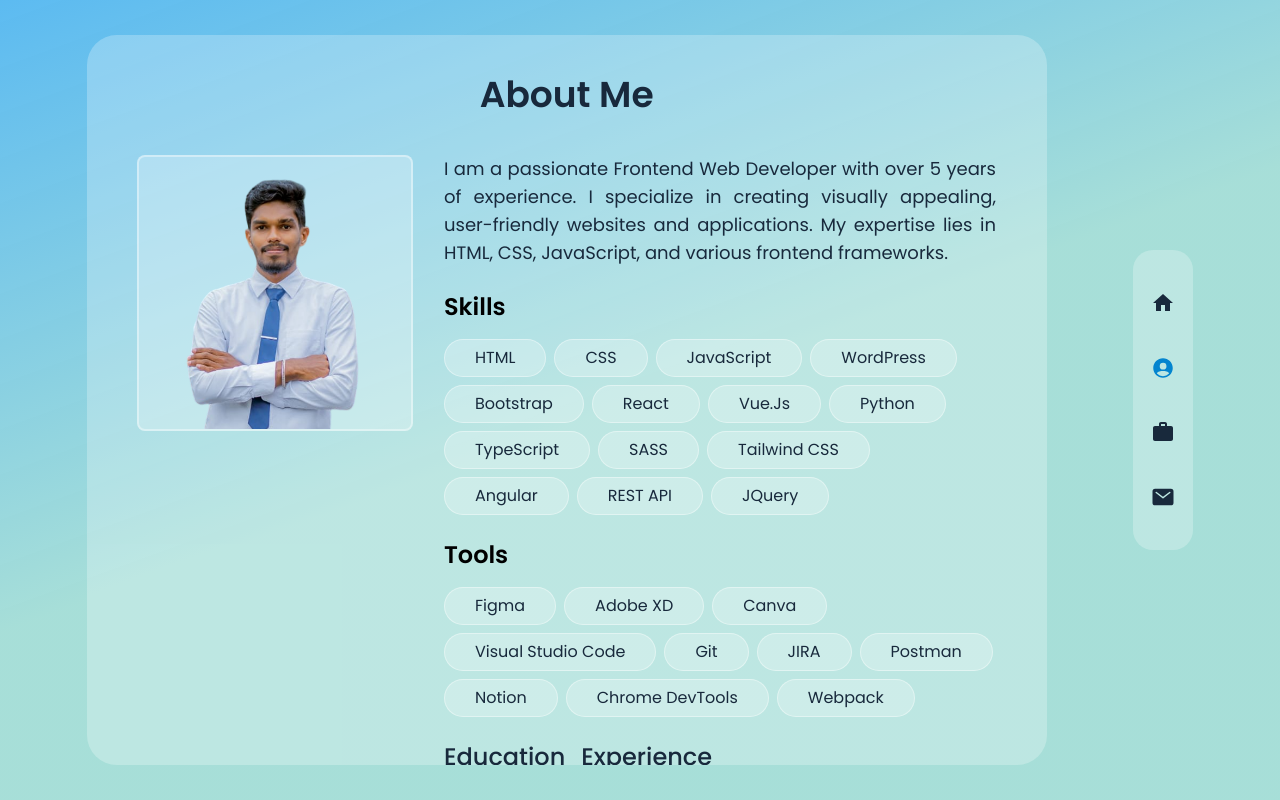
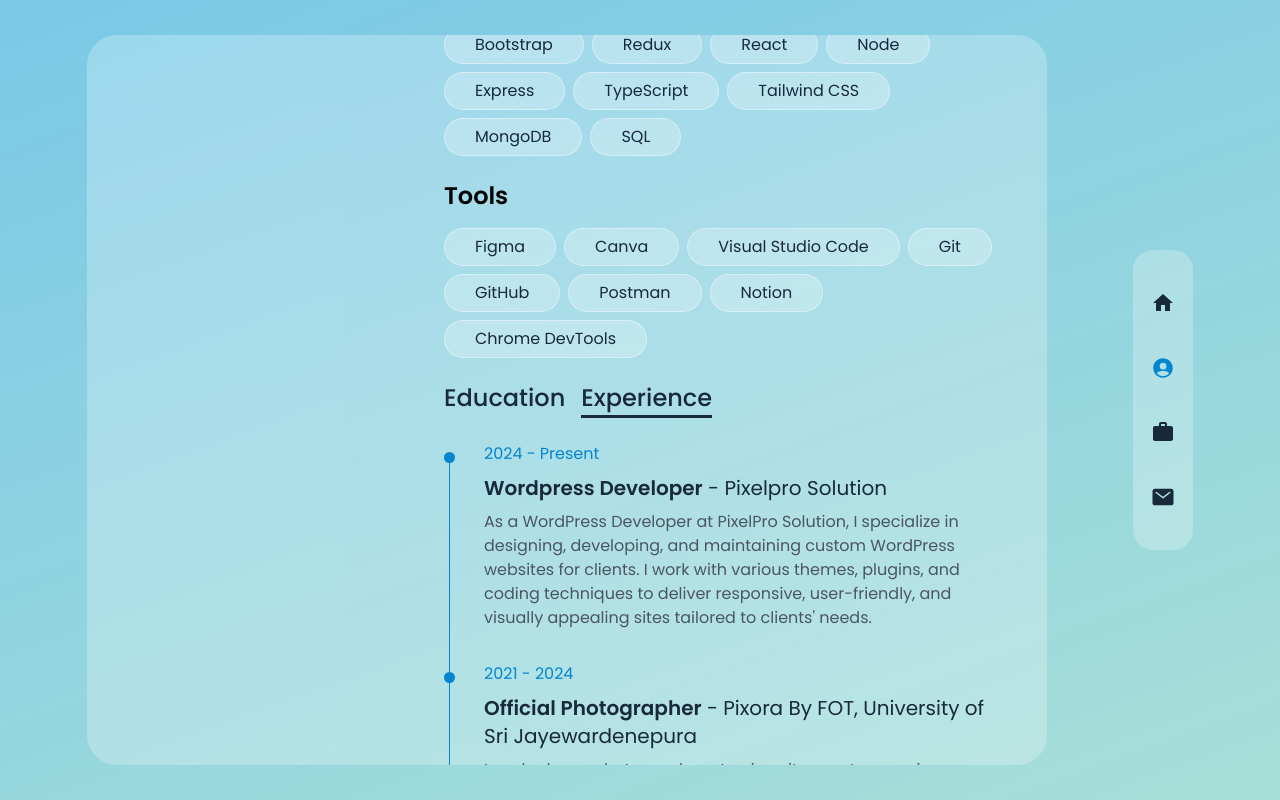
Before and after one commit to Dulithapathum/My-Portfolio, a React (Vite) app: page /about in a window 1280 px wide. Both pictures are taken after a click on the button "Experience". Built offline with nearby package versions, Linux system fonts and the light colour scheme.

Commit message:
Change Colors And Data

```diff
--- a/src/Components/Layout.jsx
+++ b/src/Components/Layout.jsx
@@ -5,12 +5,12 @@ import { motion } from "framer-motion";
 
 const Layout = () => {
   return (
-    <div className="bg-custom-linear w-full h-[100vh] sm:min-h-screen flex sm:flex-row flex-col justify-between py-5 px-5 sm:px-0 sm:justify-evenly sm:items-center mx-auto">
+    <div className="  bg-custom-linear bg-[length:400%_400%] animate-gradient w-full h-[100vh] sm:min-h-screen flex sm:flex-row flex-col justify-between py-5 px-5 sm:px-0 sm:justify-evenly sm:items-center mx-auto">
       <motion.div
         initial={{ opacity: 0 }}
         animate={{ opacity: 1 }}
         transition={{ duration: 1, delay: 2 }}
-        className="min-h-[80vh] sm:w-[75%] sm:h-[calc(100vh-70px)] bg-white-alpha-25 rounded-xl sm:rounded-[30px] overflow-y-auto overflow-x-hidden hide-scrollbar  "
+        className=" cursor-pointer min-h-[80vh] sm:w-[75%] sm:h-[calc(100vh-70px)] bg-white-alpha-25 rounded-xl sm:rounded-[30px] overflow-y-auto overflow-x-hidden hide-scrollbar"
       >
         <Outlet />
       </motion.div>
@@ -18,7 +18,7 @@ const Layout = () => {
         initial={{ x: 100 }}
         animate={{ x: 0 }}
         transition={{ duration: 2 }}
-        className="min-h-[8vh] mt-10 sm:mt-0 sm:min-w-[60px] bg-white-alpha-25 sm:min-h-[300px] rounded-xl sm:rounded-[20px]"
+        className=" cursor-pointer min-h-[8vh] mt-10 sm:mt-0 sm:min-w-[60px] bg-white-alpha-25 sm:min-h-[300px] rounded-xl sm:rounded-[20px]"
       >
         <Header />
       </motion.div>
--- a/src/Pages/About.jsx
+++ b/src/Pages/About.jsx
@@ -17,7 +17,7 @@ const About = () => {
       transition={{ duration: 0.5 }}
       className="px-5 "
     >
-      <h1 className="text-center font-semibold text-4xl text-blue-dark capitalize my-10">
+      <h1 className="text-center font-semibold text-4xl text-second-color capitalize my-10">
         About me
       </h1>
       <div className="w-full flex flex-col lg:flex-row items-center lg:items-start justify-evenly">
@@ -31,7 +31,7 @@ const About = () => {
           </div>
         </div>
         <div className="lg:w-[60%] w-full flex flex-col gap-2">
-          <p className="text-blue-dark text-lg text-justify">
+          <p className="text-second-color text-lg text-justify">
             {UserProfile.about}
           </p>
           <div>
@@ -42,7 +42,7 @@ const About = () => {
               {UserProfile.skills.map((item, index) => (
                 <div
                   key={index}
-                  className="cursor-pointer text-[16px] py-[2px] px-[13px] lg:py-[6px] lg:px-[30px] rounded-[30px] text-blue-dark capitalize border border-white-alpha-40 bg-white-alpha-25 transition-all duration-300 ease-linear hover:text-main-color"
+                  className="cursor-pointer text-[16px] py-[2px] px-[13px] lg:py-[6px] lg:px-[30px] rounded-[30px] text-second-color capitalize border border-white-alpha-40 bg-white-alpha-25 transition-all duration-300 ease-linear hover:text-main-color"
                 >
                   {item}
                 </div>
@@ -57,7 +57,7 @@ const About = () => {
               {UserProfile.tools.map((item, index) => (
                 <div
                   key={index}
-                  className="cursor-pointer text-[16px] py-[2px] px-[13px] lg:py-[6px] lg:px-[30px] rounded-[30px] text-blue-dark capitalize border border-white-alpha-40 bg-white-alpha-25 transition-all duration-300 ease-linear hover:text-main-color"
+                  className="cursor-pointer text-[16px] py-[2px] px-[13px] lg:py-[6px] lg:px-[30px] rounded-[30px] text-second-color capitalize border border-white-alpha-40 bg-white-alpha-25 transition-all duration-300 ease-linear hover:text-main-color"
                 >
                   {item}
                 </div>
@@ -67,20 +67,20 @@ const About = () => {
 
           <div className="flex space-x-4 my-4 justify-evenly lg:justify-normal">
             <button
-              className={`text-2xl font-[500] text-blue-dark relative pb-1 before:absolute before:left-0 before:bottom-0 before:h-[3px]  before:transition-width before:duration-300 before:bg-blue-dark ${
+              className={`text-2xl font-[500] text-second-color relative pb-1 before:absolute before:left-0 before:bottom-0 before:h-[3px]  before:transition-width before:duration-300 before:bg-second-color ${
                 activeTab === "education"
                   ? " before:w-full   "
-                  : "before:w-0 hover:before:w-full hover:text-blue-dark "
+                  : "before:w-0 hover:before:w-full hover:text-second-color "
               }`}
               onClick={() => handleTabClick("education")}
             >
               Education
             </button>
             <button
-              className={`text-2xl font-[500] text-blue-dark relative pb-1 before:absolute before:left-0 before:bottom-0 before:h-[3px]  before:transition-width before:duration-300 before:bg-blue-dark ${
+              className={`text-2xl font-[500] text-second-color relative pb-1 before:absolute before:left-0 before:bottom-0 before:h-[3px]  before:transition-width before:duration-300 before:bg-second-color ${
                 activeTab === "experience"
                   ? " before:w-full"
-                  : "before:w-0 hover:before:w-full hover:text-blue-dark "
+                  : "before:w-0 hover:before:w-full hover:text-second-color "
               }`}
               onClick={() => handleTabClick("experience")}
             >
@@ -103,7 +103,7 @@ const About = () => {
                   <span className="block text-main-color text-md mb-2">
                     {item.year}
                   </span>
-                  <h4 className="text-xl font-semibold text-blue-dark mb-2">
+                  <h4 className="text-xl font-semibold text-second-color mb-2">
                     {item.degree}
                     <span className="font-normal"> - {item.university}</span>
                   </h4>
@@ -128,7 +128,7 @@ const About = () => {
                   <span className="block text-main-color text-md mb-2">
                     {item.year}
                   </span>
-                  <h4 className="text-xl font-semibold text-blue-dark mb-2">
+                  <h4 className="text-xl font-semibold text-second-color mb-2">
                     {item.position}
                     <span className="font-normal"> - {item.company}</span>
                   </h4>
@@ -141,7 +141,10 @@ const About = () => {
             <Link to={"/"} className="custom-link text-[15px] px-4 sm:px-10 ">
               Download CV
             </Link>
-            <Link to={"/"} className="custom-link text-[15px] px-4 sm:px-10">
+            <Link
+              to={"/contact"}
+              className="custom-link text-[15px] px-4 sm:px-10"
+            >
               Contact Me
             </Link>
           </div>
--- a/src/Pages/Home.jsx
+++ b/src/Pages/Home.jsx
@@ -12,13 +12,13 @@ const Home = () => {
     >
       <div className="lg:order-1 order-2 flex flex-col lg:gap-1 text-center lg:text-left">
         <p className="text-3xl lg:text-4xl">Hello, I'm</p>
-        <h1 className="text-[37px] lg:text-[60px] font-semibold text-blue-dark uppercase leading-none">
+        <h1 className="text-[37px] lg:text-[60px] font-semibold text-second-color uppercase leading-none">
           {UserProfile.name}
         </h1>
         <h2 className="text-2xl">{UserProfile.role}</h2>
         <div className="flex gap-5 mt-4 justify-center lg:justify-normal">
           <Link to="/about" className="custom-link ">
-            <small className="">More about me</small>
+            <small>More about me</small>
           </Link>
           <Link to="/portfolio" className="custom-link">
             <small>Portfolio</small>
--- a/src/Pages/Portfolio.jsx
+++ b/src/Pages/Portfolio.jsx
@@ -10,7 +10,7 @@ const Portfolio = () => {
       transition={{ duration: 0.5 }}
     >
       <div>
-        <h1 className="text-center  font-semibold text-4xl text-blue-dark capitalize my-10">
+        <h1 className="text-center  font-semibold text-4xl text-second-color capitalize my-10">
           Recent Work
         </h1>
         <div className=" flex flex-wrap justify-evenly ">
--- /dev/null
+++ b/src/Pages/PortfolioItem.jsx
@@ -0,0 +1 @@
+24|       <h1 className="text-lg font-semibold capitalize mt-2  ">{item.title}</h1>
--- a/src/assets/data.js
+++ b/src/assets/data.js
@@ -71,97 +71,89 @@ export const Projects = [
 export const UserProfile = {
   img: Profile01,
   name: "Dulitha Pathum",
-  role: "Frontend Web Developer",
-  email: "example@gmail.com",
-  PhoneNo: "0765441217",
+  role: "Full Stack Web Developer",
+  email: "dulithapathum236@gmail.com",
+  PhoneNo: "+94 76 544 1217",
   social: [
-    "https://www.facebook.com/username",
-    "https://www.twitter.com/username",
-    "https://www.instagram.com/username",
-    "https://www.linkedin.com/in/username",
-    "https://github.com/username",
-    "https://dribbble.com/username",
+    "https://wa.me/+94765441217",
+    "https://www.facebook.com/dulithapathum1",
+    "https://www.instagram.com/dulithapathum",
+    "https://www.linkedin.com/in/dulitha-pathum/",
+    "https://github.com/Dulithapathum",
+    "https://stackoverflow.com/users/28743464/dulitha-pathum",
   ],
   about:
-    "I am a passionate Frontend Web Developer with over 5 years of experience. I specialize in creating visually appealing, user-friendly websites and applications. My expertise lies in HTML, CSS, JavaScript, and various frontend frameworks.",
+    "Hello! I'm Dulitha Pathum, an IT undergraduate at the University of Sri Jayewardenepura and a Full Stack Web Developer. I love building easy-to-use websites and apps using modern tools and technologies. I have skills in both front-end and back-end development and enjoy turning ideas into real things people can use. I'm always learning and excited to improve my work.",
   skills: [
     "HTML",
     "CSS",
     "JavaScript",
     "WordPress",
     "Bootstrap",
+    "Redux",
     "React",
-    "Vue.js",
-    "Python",
+    "Node",
+    "Express",
     "TypeScript",
-    "SASS",
     "Tailwind CSS",
-    "Angular",
-    "REST API",
-    "jQuery",
+    "MongoDB",
+    "SQL",
   ],
   tools: [
     "Figma",
-    "Adobe XD",
     "Canva",
     "Visual Studio Code",
     "Git",
-    "JIRA",
+    "GitHub",
     "Postman",
     "Notion",
     "Chrome DevTools",
-    "Webpack",
   ],
   experience: [
     {
-      year: "2017 - 2018",
-      position: "Intern Web Developer",
-      company: "Tech Startup Lab",
-      desc: "Assisted in developing web applications and performed debugging and testing tasks for existing systems.",
+      year: "2024 - Present",
+      position: "Wordpress Developer",
+      company: "Pixelpro Solution",
+      desc: "As a WordPress Developer at PixelPro Solution, I specialize in designing, developing, and maintaining custom WordPress websites for clients. I work with various themes, plugins, and coding techniques to deliver responsive, user-friendly, and visually appealing sites tailored to clients' needs.",
     },
     {
-      year: "2018 - 2020",
-      position: "Junior Web Developer",
-      company: "Creative Solutions Inc.",
-      desc: "Worked on creating responsive websites and collaborated with designers to ensure a seamless user experience.",
+      year: "2021 - 2024",
+      position: "Official Photographer",
+      company: "Pixora By FOT, University of Sri Jayewardenepura",
+      desc: "I worked as a photographer at university events, covering various occasions such as graduations and other campus activities. This role allowed me to capture key moments and memories, improving my photography and event coverage skills.",
     },
     {
-      year: "2020 - 2022",
-      position: "Frontend Developer",
-      company: "Innovative Tech",
-      desc: "Implemented interactive interfaces and worked on optimizing the performance of web applications.",
-    },
-    {
-      year: "2022 - Present",
-      position: "Senior Frontend Developer",
-      company: "NextGen Software Ltd.",
-      desc: "Led a team of developers in building cutting-edge web applications using the latest frontend technologies.",
+      year: "2020 - 2021",
+      position: "Sales Store Checker",
+      company: "Sarath Pharmaceuticals Private Ltd",
+      desc: "I worked at Sarath Pharmaceuticals Private Ltd, a pharmaceutical distribution company, where I was responsible for checking inventory levels, ensuring product availability, and assisting with stock organization. This role helped me develop attention to detail and organizational skills.",
     },
   ],
   education: [
     {
-      year: "2011 - 2013",
-      degree: "Advanced Level",
-      university: "ABC High School",
-      desc: "Studied Mathematics, ICT, and Physics, earning distinctions in all subjects.",
+      year: "2021 - Present",
+      degree:
+        " Bachelor Of Information And Communication Technology (BICT) Honor's Degree",
+      university: "University of Sri Jayewardenepura",
+      desc: "Focus Area : Software Technology ",
     },
     {
-      year: "2013 - 2017",
-      degree: "Bachelor of Technology",
-      university: "Toword University",
-      desc: "Studied Computer Science with a focus on Software Engineering and Data Structures.",
+      year: "2024 - Present",
+      degree: "Trainee- Full Stack Developer",
+      university: "University of Moratuwa",
+      desc: "This course helps me learn both front-end and back-end development, covering key technologies and programming languages. I’m developing skills in building and maintaining web applications, which will prepare me for a career in full stack development.",
     },
     {
-      year: "2018 - 2019",
-      degree: "Frontend Development Certification",
-      university: "Online Code Academy",
-      desc: "Completed a specialized program focusing on HTML, CSS, JavaScript, and React.",
+      year: "2018 - 2020",
+      degree: "Advanced Level (A/L) ",
+      university: "Walisinghe Harischandra Collage, Anuradhapura",
+      desc: "I studied the Technology stream with a focus on Engineering Technology",
     },
     {
-      year: "2019 - 2020",
-      degree: "Advanced Web Development Certification",
-      university: "XYZ Tech Institute",
-      desc: "Gained in-depth knowledge of modern frameworks and tools like Vue.js, Redux, and TypeScript.",
+      year: "2011 - 2017",
+      degree: "Ordinary Level (O/L)",
+      university: "Niwaththakachethiya College, Anuradhapura",
+      desc: "During my O/L education, I focused on building a strong foundation in subjects like Mathematics, Science, and English, which helped shape my academic and career path.",
     },
   ],
 };
--- a/src/index.css
+++ b/src/index.css
@@ -9,7 +9,7 @@
 
   .custom-link::before {
     content: "";
-    @apply absolute top-0 left-0 w-0 h-full -z-10 bg-main-color duration-300 transition-all;
+    @apply absolute top-0 left-0 w-0 h-full -z-30 bg-main-color duration-300 transition-all;
   }
 
   .custom-link:hover::before {
```
Also changed, not shown: src/Components/Header.jsx (+4 -4 lines), src/Pages/Contact.jsx (+7 -7 lines), src/Pages/PortfolioDetails.jsx (+7 -7 lines), tailwind.config.js (+13 -8 lines), src/App.css (deleted).
